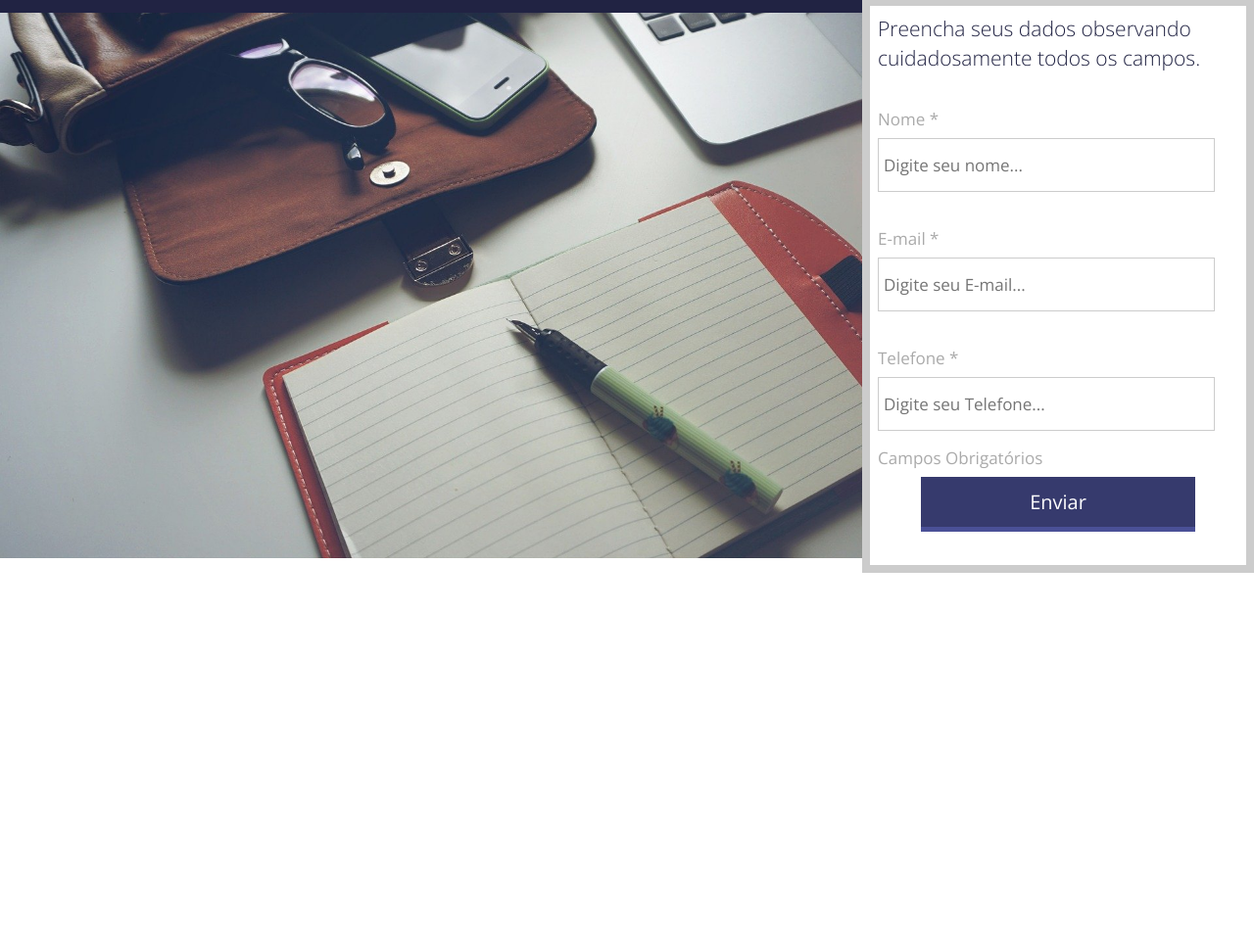
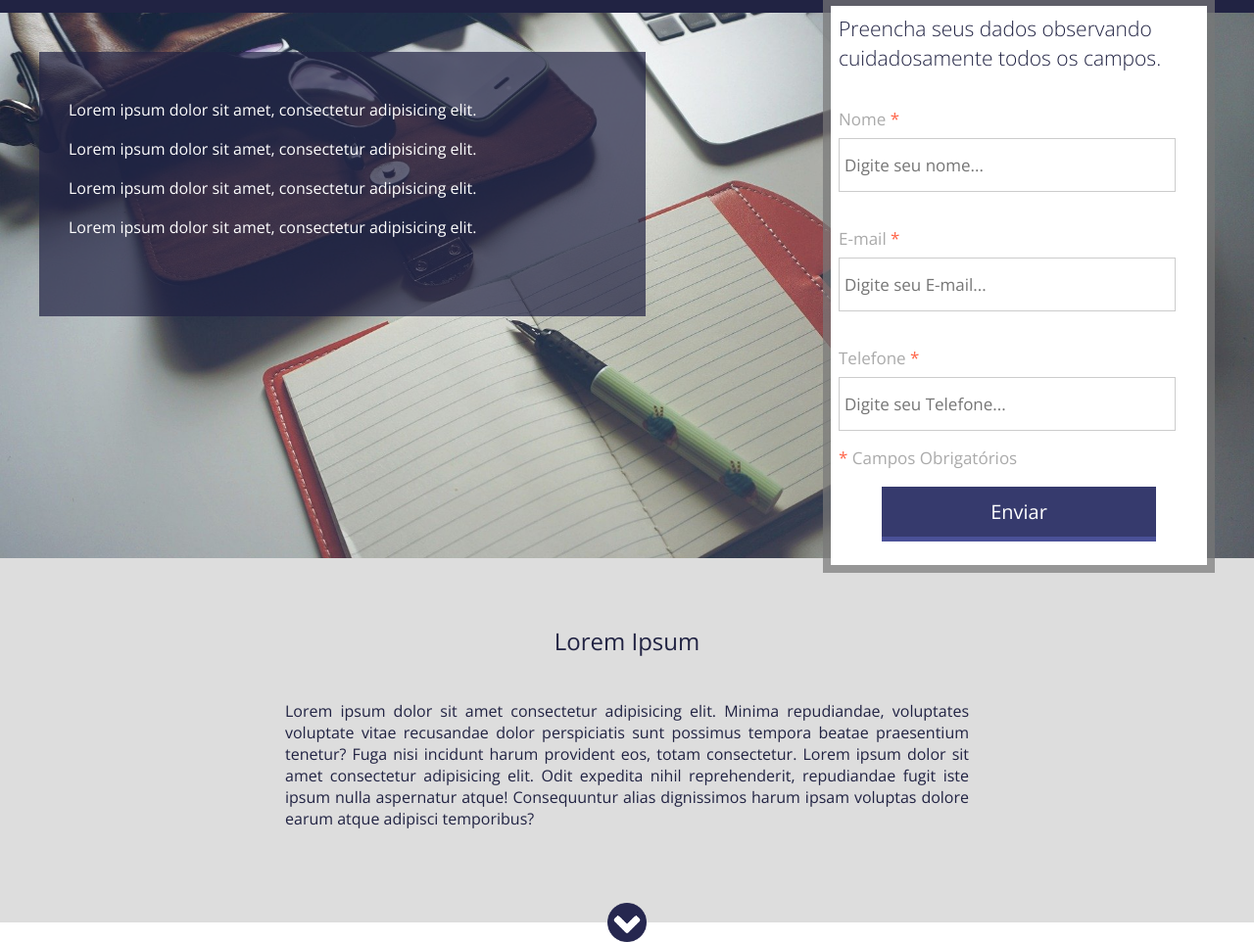
Before and after one commit to devwsantos7/landingpage-html-css, a plain HTML site: page index.html in a window 1280 px wide. Shown: the part 77-1039 px from the top of the page at 98% size. Before the commit the page ends 800 px from the top, so only its background shows below. Drawn offline with Linux system fonts and the light colour scheme.

Commit message:
iniciando as sessoes

```diff
--- a/css/style.css
+++ b/css/style.css
@@ -7,13 +7,14 @@
 
 @font-face {
   font-family: "Open Sans";
-    src: url('../fonts/OpenSans/OpenSans-Regular.ttf');
+  src: url("../fonts/OpenSans/OpenSans-Regular.ttf");
 }
 @font-face {
   font-family: "Open Sans Light";
-    src: url('../fonts/OpenSans/OpenSans-Light.ttf');
+  src: url("../fonts/OpenSans/OpenSans-Light.ttf");
 }
-html, body {
+html,
+body {
   height: 100%;
 }
 
@@ -27,7 +28,7 @@ html, body {
 }
 
 .center {
-    width: 1280px;
+  width: 1200px;
   margin: 0 auto;
 }
 .center h2 {
@@ -38,7 +39,7 @@ html, body {
 .container-banner {
   width: 100%;
   height: 557px;
-    background-image: url('../img/bg-banner.jpg');
+  background-image: url("../img/bg-banner.jpg");
   background-size: cover;
   background-position: center;
 }
@@ -49,11 +50,13 @@ html, body {
 .form {
   width: 400px;
   height: calc(100% + 30px);
-    background-color:white;
+  background-color: white;
   float: right;
   position: relative;
   top: -15px;
-    border: 8px solid #ccc;
+  border: 8px solid rgba(120, 120, 120, 0.7);
+  background-clip: padding-box;
+  /* background-origin: padding-box; [utilizado para imagens] */
 }
 .form h2 {
   font-size: 21px;
@@ -67,17 +70,20 @@ html, body {
   margin-top: 20px;
   padding: 8px;
 }
-.input-container span, .alerta  {
+.input-container span,
+.alerta {
   display: inline-block;
   width: 100%;
-    color: #AAA;
+  color: #aaa;
   font-size: 17px;
-
 }
 .input-container span::after {
   content: " *";
+  color: tomato;
 }
-.input-container input[type=text], .input-container input[type=email], .input-container [type=tel] {
+.input-container input[type="text"],
+.input-container input[type="email"],
+.input-container [type="tel"] {
   margin-top: 8px;
   width: 344px;
   height: 55px;
@@ -89,13 +95,17 @@ html, body {
 .alerta {
   padding: 8px;
 }
+.alerta::before {
+  content: "* ";
+  color: tomato;
+}
 .form .input-submit-container {
   text-align: center;
 }
-.input-submit-container input[type=submit]{
+.input-submit-container input[type="submit"] {
   width: 280px;
   height: 56px;
-    background-color: #363A6D;
+  background-color: #363a6d;
   color: white;
   border: none;
   display: inline-block;
@@ -104,8 +114,53 @@ html, body {
   border-right: 0;
   border-left: 0;
   cursor: pointer;
-    border-bottom: 5px solid #4A5097;
+  margin-top: 10px;
+  border-bottom: 5px solid #4a5097;
 }
-.form input[type=submit]::hover {
+.form input[type="submit"]::hover {
   background-color: #323665;
 }
+.container-lista {
+  padding: 30px;
+  float: left;
+  width: 619px;
+  height: 270px;
+  background-color: rgba(33, 35, 67, 0.7);
+  margin-top: 40px;
+}
+.container-lista ul {
+  list-style-position: inside;
+}
+.container-lista ul li {
+  color: white;
+  list-style: none;
+  margin-top: 18px;
+}
+.container-sessao {
+  padding: 40px 0;
+  text-align: center;
+  background-color: #ddd;
+}
+.container-sessao h2 {
+  font-weight: normal;
+}
+.container-sessao p {
+  width: 698px;
+  display: inline-block;
+  margin: 15px 0;
+  text-align: justify;
+}
+.container-sessao h2,
+p {
+  color: #212343;
+}
+.seta {
+  position: relative;
+  top: 60px;
+  left: 50%;
+  margin-left: -20px;
+  width: 40px;
+  height: 40px;
+  background-image: url("../img/seta.png");
+  background-size: 100% 100%;
+}
--- a/index.html
+++ b/index.html
@@ -1,36 +1,61 @@
 <!DOCTYPE html>
 <html lang="pt-br">
   <head>
-    <meta charset="UTF-8">
-    <meta http-equiv="X-UA-Compatible" content="IE=edge">
-    <meta name="viewport" content="width=device-width, initial-scale=1.0">
-    <title>Landing Page | Projeto Prático </title>
-    <link rel="stylesheet" href="css/style.css">
+    <meta charset="UTF-8" />
+    <meta http-equiv="X-UA-Compatible" content="IE=edge" />
+    <meta name="viewport" content="width=device-width, initial-scale=1.0" />
+    <title>Landing Page | Projeto Prático</title>
+    <link rel="stylesheet" href="css/style.css" />
   </head>
   <body>
     <div class="header">
       <div class="center">
-            <h2>
-                Landing Page
-            </h2>
+        <h2>Landing Page</h2>
       </div>
-    </div><!-- header-->
+    </div>
+    <!-- header-->
     <div class="container-banner">
       <div class="center">
+        <div class="container-lista">
+          <ul>
+            <li>Lorem ipsum dolor sit amet, consectetur adipisicing elit.</li>
+            <li>Lorem ipsum dolor sit amet, consectetur adipisicing elit.</li>
+            <li>Lorem ipsum dolor sit amet, consectetur adipisicing elit.</li>
+            <li>Lorem ipsum dolor sit amet, consectetur adipisicing elit.</li>
+          </ul>
+        </div>
+
         <div class="form">
-                <h2>Preencha seus dados observando cuidadosamente todos os campos.</h2>
+          <h2>
+            Preencha seus dados observando cuidadosamente todos os campos.
+          </h2>
           <form>
             <div class="input-container">
               <span>Nome</span>
-                        <input type="text" name="nome" id="nome" placeholder="Digite seu nome..." />
+              <input
+                type="text"
+                name="nome"
+                id="nome"
+                placeholder="Digite seu nome..."
+              />
             </div>
             <div class="input-container">
               <span>E-mail</span>
-                        <input type="email" name="email" id="email" placeholder="Digite seu E-mail..." />
+              <input
+                type="email"
+                name="email"
+                id="email"
+                placeholder="Digite seu E-mail..."
+              />
             </div>
             <div class="input-container">
               <span>Telefone</span>
-                        <input type="tel" name="telefone" id="telefone" placeholder="Digite seu Telefone..." />
+              <input
+                type="tel"
+                name="telefone"
+                id="telefone"
+                placeholder="Digite seu Telefone..."
+              />
             </div>
 
             <p class="alerta">Campos Obrigatórios</p>
@@ -38,9 +63,29 @@
               <input type="submit" name="acao" value="Enviar" />
             </div>
           </form>
-            </div> <!--form -->
-
-        </div> <!-- center -->
-    </div> <!-- container-banner-->
+        </div>
+        <!--.form -->
+      </div>
+      <!-- .center -->
+    </div>
+    <!-- .container-banner-->
+    <div class="container-sessao">
+      <div class="center">
+        <h2>Lorem Ipsum</h2>
+        <p>
+          Lorem ipsum dolor sit amet consectetur adipisicing elit. Minima
+          repudiandae, voluptates voluptate vitae recusandae dolor perspiciatis
+          sunt possimus tempora beatae praesentium tenetur? Fuga nisi incidunt
+          harum provident eos, totam consectetur. Lorem ipsum dolor sit amet
+          consectetur adipisicing elit. Odit expedita nihil reprehenderit,
+          repudiandae fugit iste ipsum nulla aspernatur atque! Consequuntur
+          alias dignissimos harum ipsam voluptas dolore earum atque adipisci
+          temporibus?
+        </p>
+      </div>
+      <!-- .center-->
+      <div class="seta"></div>
+    </div>
+    <!-- .container-sessao -->
   </body>
 </html>
```
Also changed, not shown: img/seta.png (added). Lines whose indentation alone changed are shown as unchanged.
